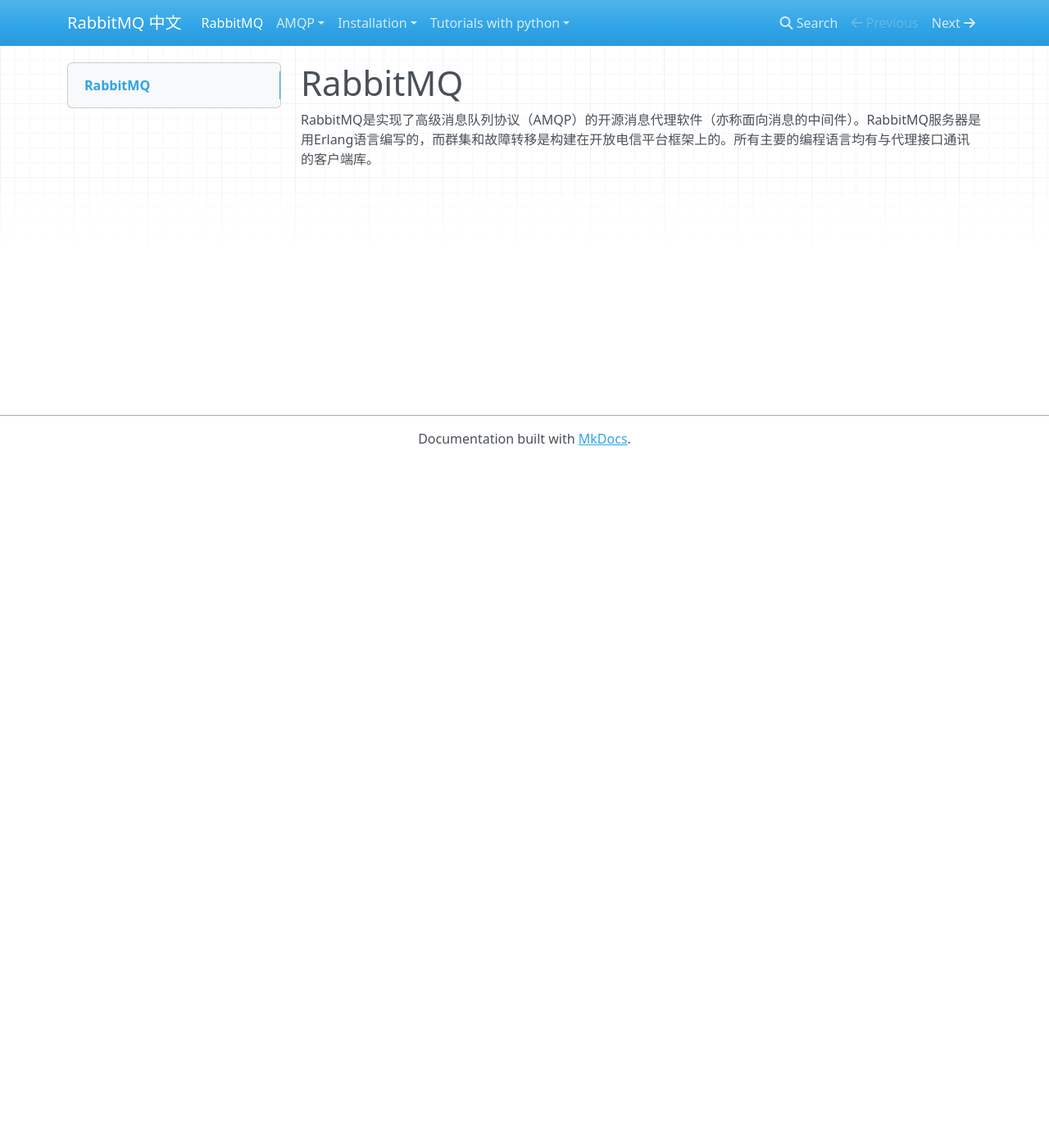
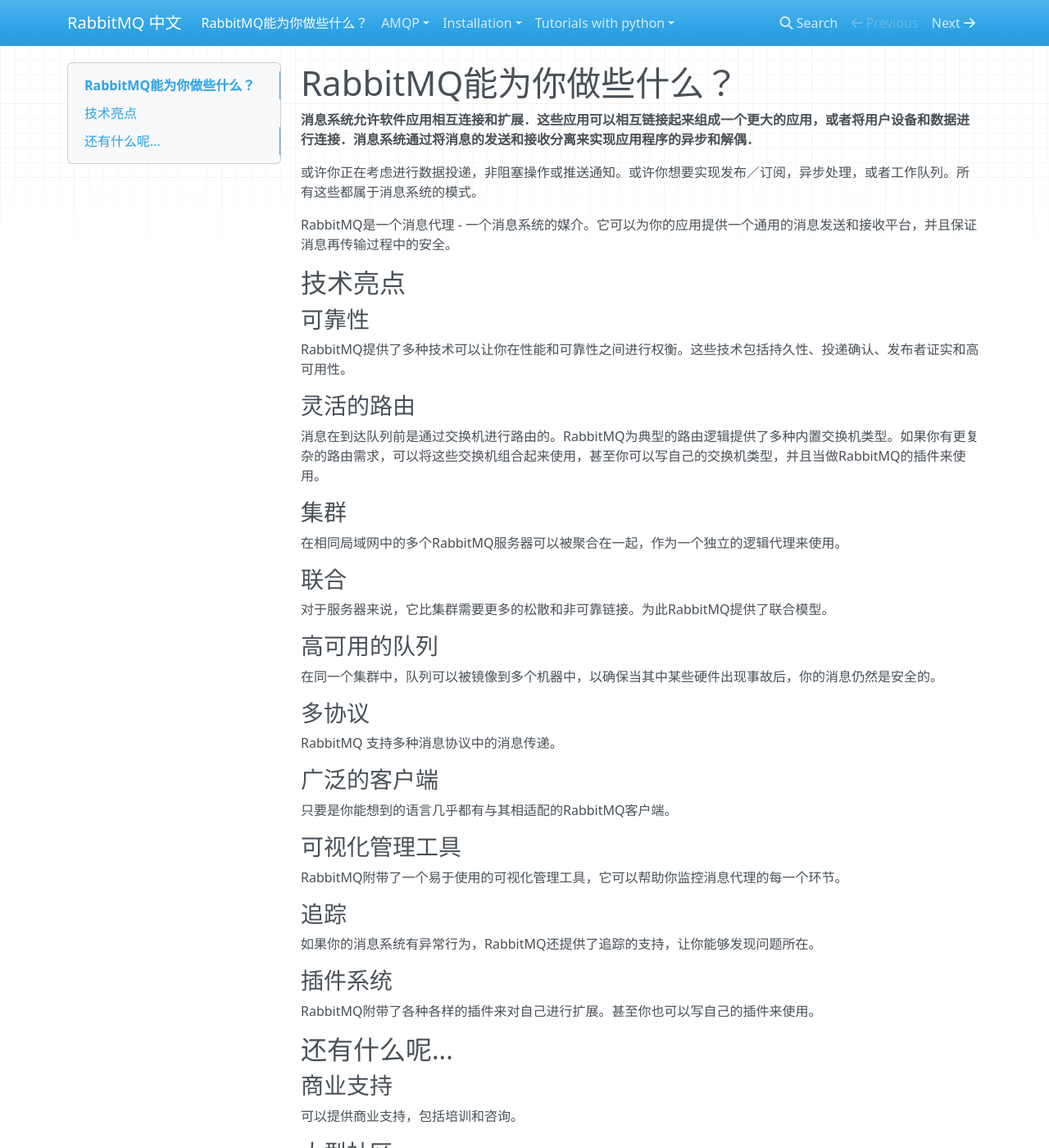
Before and after one commit to mr-ping/RabbitMQ_into_Chinese, an MkDocs documentation site: the page built from docs/index.md, in a window 1280 px wide and 1400 px high. Shown: the whole window at 82% size. Built offline with MkDocs 1.6.1, drawn with Linux system fonts in a browser that asks for light colours; nearby versions of some CDN libraries; some of the changed text lies outside the part shown.

Commit message:
update introduction

```diff
--- a/docs/index.md
+++ b/docs/index.md
@@ -1,3 +1,49 @@
-#RabbitMQ
+# RabbitMQ能为你做些什么？
 
-RabbitMQ是实现了高级消息队列协议（AMQP）的开源消息代理软件（亦称面向消息的中间件）。RabbitMQ服务器是用Erlang语言编写的，而群集和故障转移是构建在开放电信平台框架上的。所有主要的编程语言均有与代理接口通讯的客户端库。
+**消息系统允许软件应用相互连接和扩展．这些应用可以相互链接起来组成一个更大的应用，或者将用户设备和数据进行连接．消息系统通过将消息的发送和接收分离来实现应用程序的异步和解偶．**
+
+或许你正在考虑进行数据投递，非阻塞操作或推送通知。或许你想要实现发布／订阅，异步处理，或者工作队列。所有这些都属于消息系统的模式。
+
+RabbitMQ是一个消息代理 - 一个消息系统的媒介。它可以为你的应用提供一个通用的消息发送和接收平台，并且保证消息再传输过程中的安全。
+
+## 技术亮点
+
+### 可靠性
+
+RabbitMQ提供了多种技术可以让你在性能和可靠性之间进行权衡。这些技术包括持久性、投递确认、发布者证实和高可用性。
+
+### 灵活的路由
+
+消息在到达队列前是通过交换机进行路由的。RabbitMQ为典型的路由逻辑提供了多种内置交换机类型。如果你有更复杂的路由需求，可以将这些交换机组合起来使用，甚至你可以写自己的交换机类型，并且当做RabbitMQ的插件来使用。
+
+### 集群
+在相同局域网中的多个RabbitMQ服务器可以被聚合在一起，作为一个独立的逻辑代理来使用。
+
+### 联合
+对于服务器来说，它比集群需要更多的松散和非可靠链接。为此RabbitMQ提供了联合模型。
+
+### 高可用的队列
+在同一个集群中，队列可以被镜像到多个机器中，以确保当其中某些硬件出现事故后，你的消息仍然是安全的。
+
+### 多协议
+RabbitMQ 支持多种消息协议中的消息传递。
+
+### 广泛的客户端
+只要是你能想到的语言几乎都有与其相适配的RabbitMQ客户端。
+
+### 可视化管理工具
+RabbitMQ附带了一个易于使用的可视化管理工具，它可以帮助你监控消息代理的每一个环节。
+
+### 追踪
+如果你的消息系统有异常行为，RabbitMQ还提供了追踪的支持，让你能够发现问题所在。
+
+### 插件系统
+RabbitMQ附带了各种各样的插件来对自己进行扩展。甚至你也可以写自己的插件来使用。
+
+## 还有什么呢...
+
+### 商业支持
+可以提供商业支持，包括培训和咨询。
+
+### 大型社区
+围绕着RabbitMQ有一个大型的社区，在那儿产生了各种各样的客户端、插件、指南等等。快加入我们的邮件列表参与其中吧！
```
